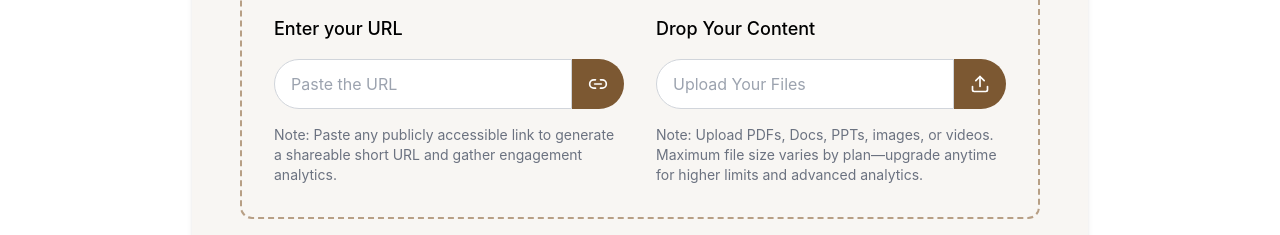
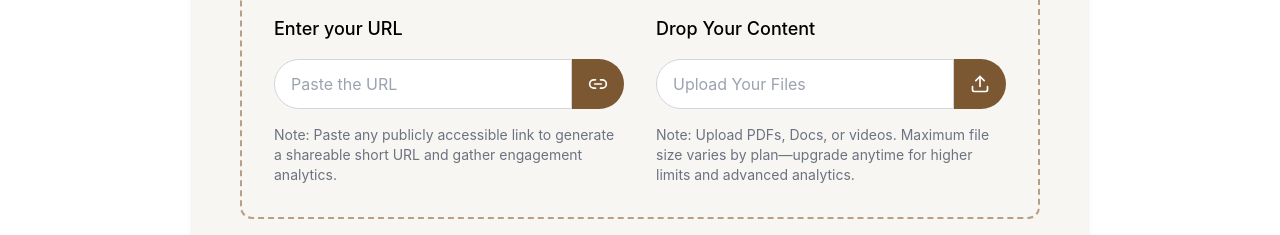
Before and after one commit to Get-analytics/Sndnow, a React (Create React App) app: page / in a window 1280 px wide. Shown: the part 940-1175 px from the top of the page. Built offline with nearby package versions, Linux system fonts and the light colour scheme.

Commit message:
Update Uploadsection.jsx
pptx removed

```diff
--- a/src/Component/Uploadsection.jsx
+++ b/src/Component/Uploadsection.jsx
@@ -110,7 +110,7 @@ const UploadSection= () => {
                   </button>
                 </div>
                 <p className="text-sm text-gray-500">
-                  Note: Upload PDFs, Docs, PPTs, images, or videos. Maximum file size varies by plan—upgrade anytime for higher limits and advanced analytics.
+                  Note: Upload PDFs, Docs, or videos. Maximum file size varies by plan—upgrade anytime for higher limits and advanced analytics.
                 </p>
               </motion.div>
 
```
